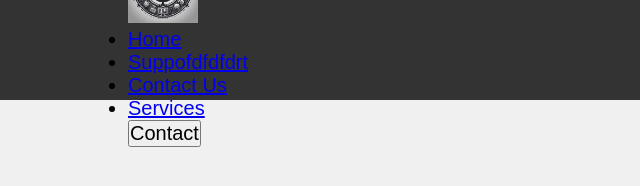
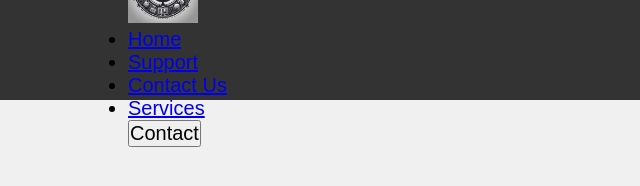
Before and after one commit to SebtianS/Vali-, a website: page Frontend/Html/index.html in a window 1280 px wide. Shown: the full height of the page, 0-640 px from the left. Drawn offline with Linux system fonts and the light colour scheme; files whose address does not match are found by name.

Commit message:
Update index.html

```diff
--- a/Frontend/Html/index.html
+++ b/Frontend/Html/index.html
@@ -14,7 +14,7 @@
         <nav>
             <ul class="nav-links">
                 <li><a href="#">Home</a></li>
-                <li><a href="#">Suppofdfdfdrt</a></li>
+                <li><a href="#">Support</a></li>
                 <li><a href="#">Contact Us</a></li>
                 <li><a href="#">Services</a></li>
             </ul>
```
